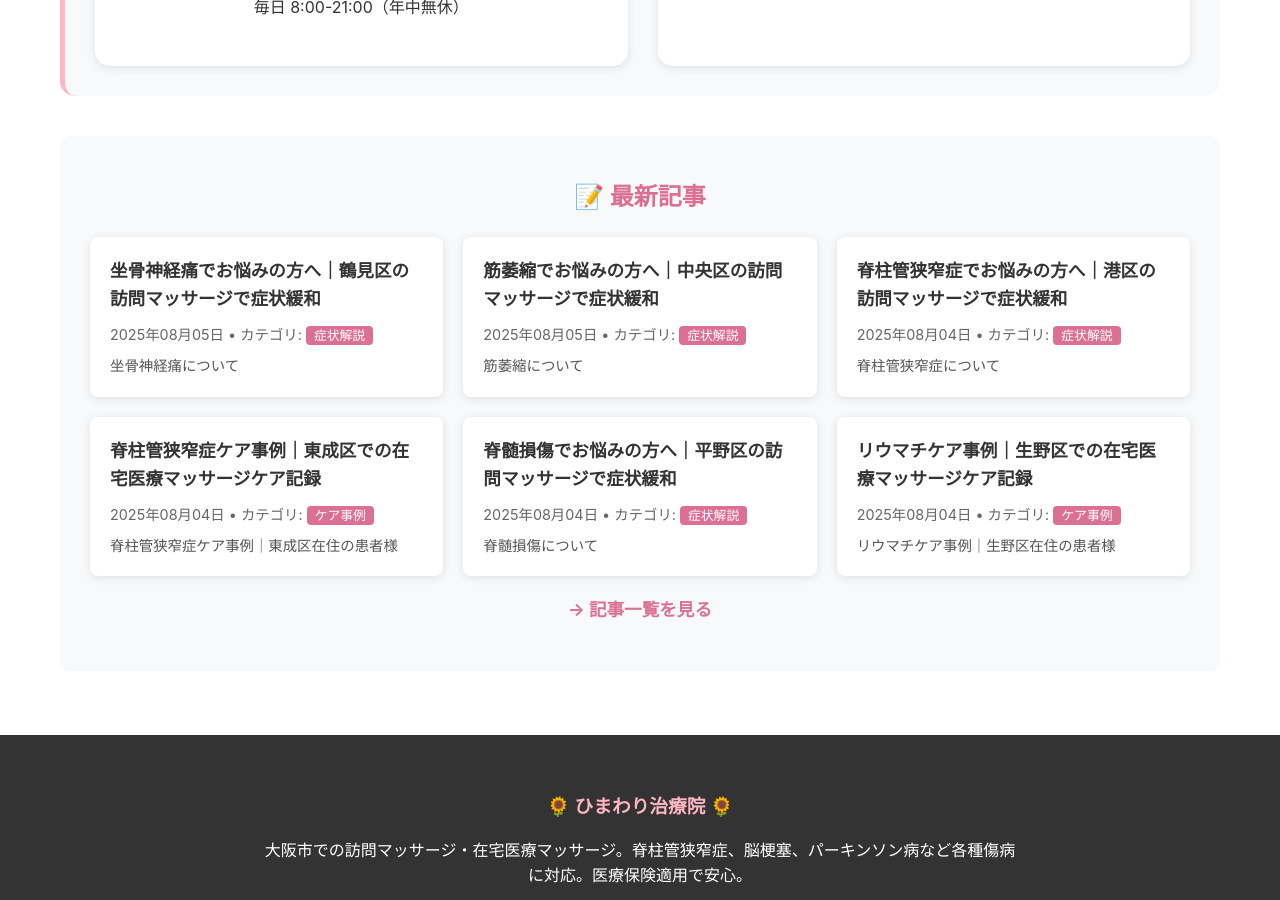
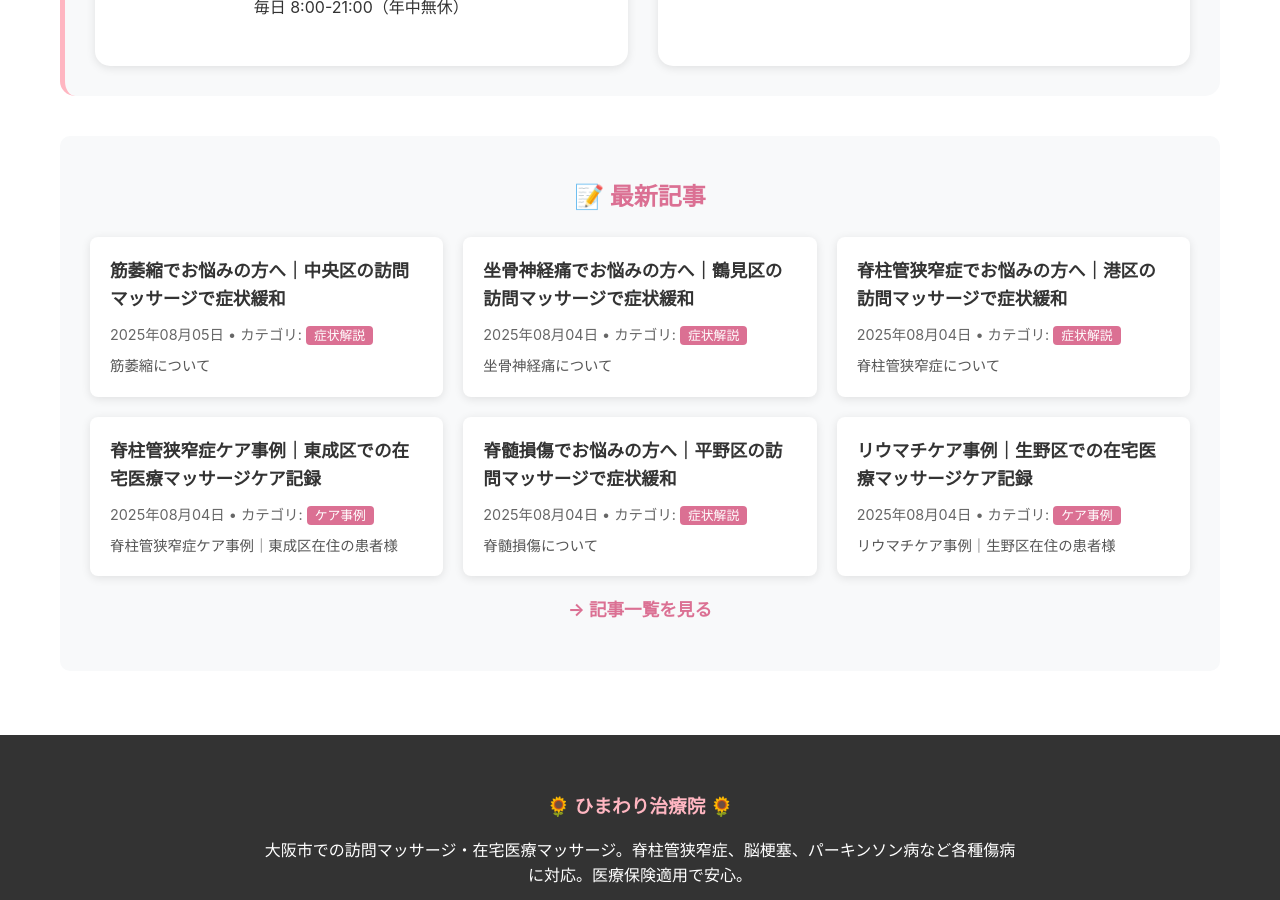
Before and after one commit to satoshi-kemmotsu/blog, a Jekyll site: the page built from index.html, in a window 1280 px wide and 900 px high, scrolled down 1879 px. Built offline with Jekyll 4.4.1, drawn with Linux system fonts in a browser that asks for light colours.

Commit message:
Jekyll時刻問題修正: 坐骨神経痛記事を確実に過去時刻に設定

```diff
--- a/_posts/2025-08-05-sciatica-guide-tsurumi.md
+++ b/_posts/2025-08-05-sciatica-guide-tsurumi.md
@@ -1,7 +1,7 @@
 ---
 layout: post
 title: "坐骨神経痛でお悩みの方へ｜鶴見区の訪問マッサージで症状緩和"
-date: 2025-08-05 08:00:00 +0000
+date: 2025-08-04 13:59:00 +0000
 categories: ["symptom_guide"]
 tags: ["坐骨神経痛", "鶴見区", "訪問マッサージ", "医療保険", "大阪市", "在宅医療"]
 ---
```
